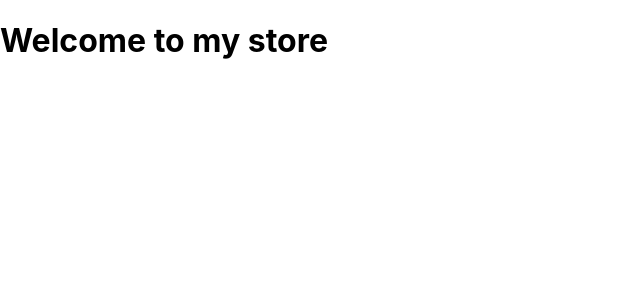
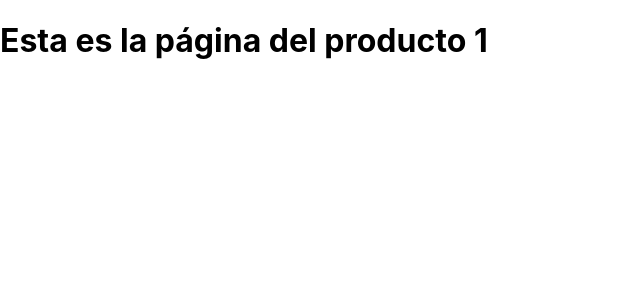
Before and after one commit to nuclio-mad/shopping-cart, a React (Create React App) app: page /products/1 in a window 1280 px wide. Shown: the top 300 px of the page, without its empty margins (0-640 px from the left). Built offline with nearby package versions, Linux system fonts and the light colour scheme.

Commit message:
Home and Product routes

```diff
--- a/package.json
+++ b/package.json
@@ -8,6 +8,7 @@
     "@testing-library/user-event": "^12.8.3",
     "react": "^17.0.2",
     "react-dom": "^17.0.2",
+    "react-router-dom": "^5.3.0",
     "react-scripts": "4.0.3",
     "web-vitals": "^1.1.2"
   },
--- a/src/App.js
+++ b/src/App.js
@@ -1,7 +1,9 @@
+import { Router } from "./Routes";
+
 function App() {
   return (
     <div className="App">
-      <h1>Welcome to my store</h1>
+      <Router />
     </div>
   );
 }
--- /dev/null
+++ b/src/Routes/Home.js
@@ -0,0 +1,7 @@
+export const Home = () => {
+  return (
+    <header>
+      <h1>Welcome to my store!</h1>
+    </header>
+  )
+}
--- /dev/null
+++ b/src/Routes/Product.js
@@ -0,0 +1,11 @@
+import { useParams } from "react-router-dom"
+
+export const Product = () => {
+  let { id } = useParams()
+
+  return (
+    <div>
+      <h1>Esta es la página del producto {id}</h1>
+    </div>
+  )
+}
--- /dev/null
+++ b/src/Routes/index.js
@@ -0,0 +1,20 @@
+import {
+  BrowserRouter,
+  Switch,
+  Route,
+} from "react-router-dom";
+import { Home } from './Home'
+import { Product } from "./Product";
+
+export const Router = () => {
+  return (
+    <BrowserRouter>
+      <Switch>
+        <Route path="/products/:id" component={Product} />
+        <Route path="/">
+          <Home />
+        </Route>
+      </Switch>
+    </BrowserRouter>
+  )
+}
```
Also changed, not shown: 1 other file (tests, documents, lock files or other folders).
